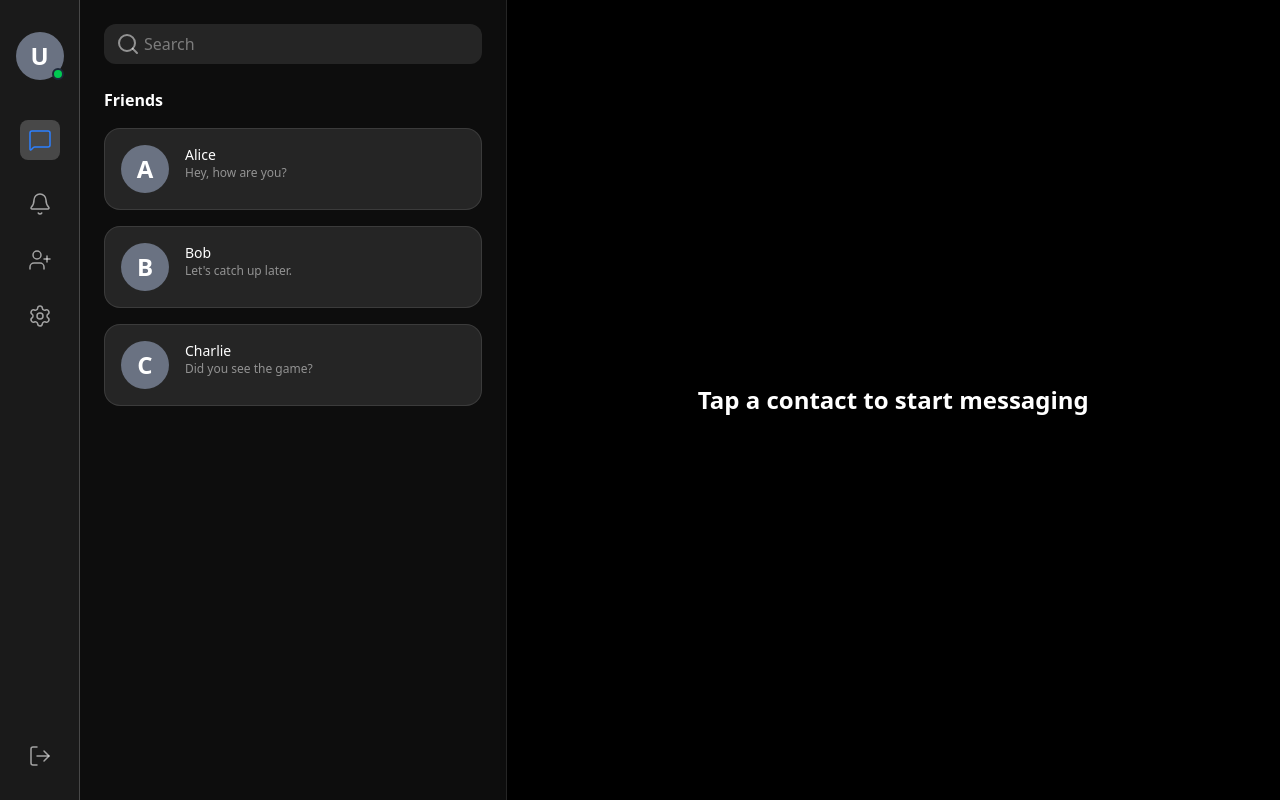
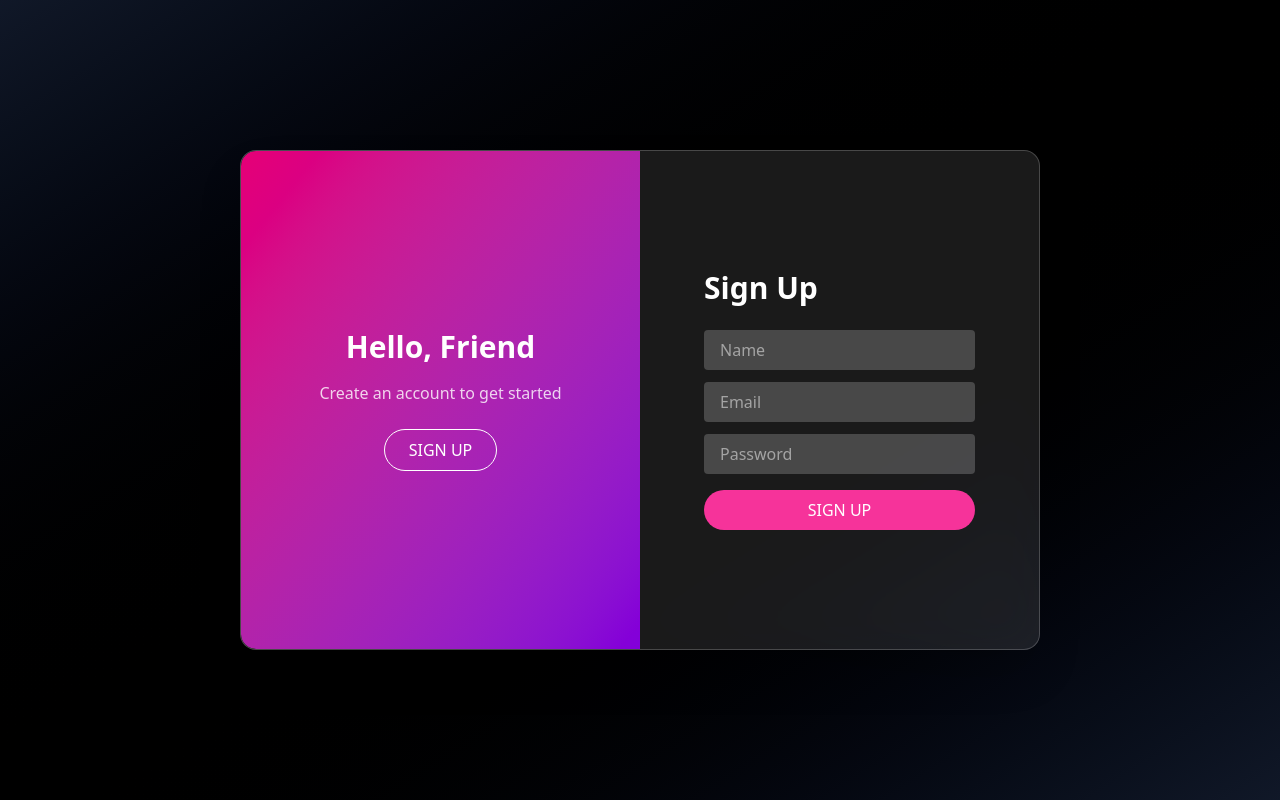
Before and after one commit to simha-sage/college-project-, a React app in the folder frontend/: page / in a window 1280 px wide. Built offline with nearby package versions, Linux system fonts and the light colour scheme; the HTML template or start-up script is replaced by a standard one.

Commit message:
completed basic required UI

```diff
--- a/frontend/src/App.jsx
+++ b/frontend/src/App.jsx
@@ -1,10 +1,11 @@
 import { useState } from "react";
 import { Home } from "./components/home";
+import AuthForm from "./components/AuthForm";
 
 function App() {
   return (
     <>
-      <Home />
+      <AuthForm />
     </>
   );
 }
--- /dev/null
+++ b/frontend/src/components/AuthForm.jsx
@@ -0,0 +1,91 @@
+import { useState } from "react";
+
+export default function AuthForm() {
+  const [signup, setSignup] = useState(false);
+
+  return (
+    <div className="h-screen flex justify-center items-center bg-gradient-to-br from-gray-900 via-black to-gray-900">
+      <div className="relative w-[800px] h-[500px] rounded-2xl overflow-hidden backdrop-blur-xl bg-white/10 border border-white/20 shadow-2xl">
+        {/* FORMS */}
+        <div className="flex h-full text-white">
+          {/* SIGN IN */}
+          <div className="w-1/2 flex flex-col justify-center px-16">
+            <h2 className="text-3xl font-bold mb-6">Sign In</h2>
+
+            <input
+              placeholder="Email"
+              className="mb-3 px-4 py-2 rounded bg-white/20 outline-none"
+            />
+            <input
+              placeholder="Password"
+              type="password"
+              className="mb-4 px-4 py-2 rounded bg-white/20 outline-none"
+            />
+
+            <button className="bg-blue-500 hover:bg-blue-600 py-2 rounded-full">
+              SIGN IN
+            </button>
+          </div>
+
+          {/* SIGN UP */}
+          <div className="w-1/2 flex flex-col justify-center px-16">
+            <h2 className="text-3xl font-bold mb-6">Sign Up</h2>
+
+            <input
+              placeholder="Name"
+              className="mb-3 px-4 py-2 rounded bg-white/20 outline-none"
+            />
+            <input
+              placeholder="Email"
+              className="mb-3 px-4 py-2 rounded bg-white/20 outline-none"
+            />
+            <input
+              placeholder="Password"
+              type="password"
+              className="mb-4 px-4 py-2 rounded bg-white/20 outline-none"
+            />
+
+            <button className="bg-pink-500 hover:bg-pink-600 py-2 rounded-full">
+              SIGN UP
+            </button>
+          </div>
+        </div>
+
+        {/* OVERLAY PANEL */}
+        <div
+          className={`absolute top-0 left-0 w-1/2 h-full bg-gradient-to-br from-pink-600 to-purple-700
+ backdrop-blur-xl text-white flex flex-col justify-center items-center text-center px-12 transition-all duration-700 ease-in-out
+          ${signup ? "translate-x-full" : "translate-x-0"}`}
+        >
+          {signup ? (
+            <>
+              <h2 className="text-3xl font-bold mb-4">Welcome Back</h2>
+              <p className="mb-6 text-white/80">Already have an account?</p>
+
+              <button
+                onClick={() => setSignup(false)}
+                className="border border-white px-6 py-2 rounded-full hover:bg-white hover:text-black transition"
+              >
+                SIGN IN
+              </button>
+            </>
+          ) : (
+            <>
+              <h2 className="text-3xl font-bold mb-4">Hello, Friend</h2>
+              <p className="mb-6 text-white/80">
+                Create an account to get started
+              </p>
+
+              <button
+                onClick={() => setSignup(true)}
+                className="border border-white px-6 py-2 rounded-full hover:bg-white hover:text-black transition"
+              >
+                SIGN UP
+              </button>
+            </>
+          )}
+        </div>
+      </div>
+    </div>
+  );
+}
--- a/frontend/src/components/ChatWindow.jsx
+++ b/frontend/src/components/ChatWindow.jsx
@@ -1,7 +1,35 @@
 import { Smile, Send } from "lucide-react";
+
+const Message = ({ text, time, isMe }) => (
+  <div className={`flex ${isMe ? "justify-end" : "justify-start"} mb-2`}>
+    <div
+      className={`max-w-xs px-4 py-2 rounded-2xl text-sm
+        ${
+          isMe
+            ? "bg-blue-500 text-white rounded-br-md"
+            : "bg-white/10 text-white rounded-bl-md"
+        }`}
+    >
+      <p>{text}</p>
+      <p className="text-[10px] opacity-70 mt-1 text-right">{time}</p>
+    </div>
+  </div>
+);
+const dummyMessages = [
+  { id: 1, text: "Hey bro!", time: "10:00 AM", isMe: false },
+  { id: 2, text: "Hello!", time: "10:01 AM", isMe: true },
+  { id: 3, text: "How are you?", time: "10:02 AM", isMe: false },
+  {
+    id: 4,
+    text: "I'm good. Working on chat UI 😄",
+    time: "10:03 AM",
+    isMe: true,
+  },
+  { id: 5, text: "Nice!", time: "10:04 AM", isMe: false },
+];
 const ChatWindow = ({ selectedUser }) => (
   <div className="flex-1 h-full flex flex-col p-6 relative">
-    {/* Header */}
+    {/* Header*/}
     <div className="flex items-center justify-between bg-white/10 p-4 rounded-2xl backdrop-blur-md">
       <div className="flex items-center gap-3">
         <p className="w-12 h-12 rounded-full bg-gray-500 flex items-center justify-center text-white font-bold text-2xl">
@@ -14,9 +42,12 @@ const ChatWindow = ({ selectedUser }) => (
       </div>
       <div className="flex gap-4 text-white/70"></div>
     </div>
-
     {/* Messages Area */}
-    <div className="flex-1 overflow-y-auto py-8 space-y-4"></div>
+    <div className="flex-1 overflow-y-auto py-8 space-y-4 px-4">
+      {dummyMessages.map((msg) => (
+        <Message key={msg.id} text={msg.text} time={msg.time} isMe={msg.isMe} />
+      ))}
+    </div>
 
     {/* Input Area */}
     <div className="mt-auto flex items-center gap-4 bg-white/10 p-3 rounded-2xl border border-white/20">
--- a/frontend/src/components/Home.jsx
+++ b/frontend/src/components/Home.jsx
@@ -30,7 +30,7 @@ export const Home = () => {
         )}
         {selectedIcon === "notifications" && <NotificationList />}
         {selectedIcon === "settings" && <SettingsList />}
-        {selectedIcon === "users" && <UserList />}
+        {selectedIcon === "users" && <UserList chats={dummyChats} />}
         {selectedUser !== null ? (
           <ChatWindow selectedUser={selectedUser} />
         ) : (
--- a/frontend/src/components/UserList.jsx
+++ b/frontend/src/components/UserList.jsx
@@ -1,9 +1,100 @@
 import React from "react";
+import { useState } from "react";
+const FriendRequestTemplate = ({ name, mutual = "", onAccept, onDelete }) => (
+  <div className="bg-white/10 p-4 rounded-2xl mb-4 border border-white/10 hover:bg-white/20 transition flex items-center">
+    {/* Avatar */}
+    <p className="w-12 h-12 rounded-full bg-gray-500 flex items-center justify-center text-white font-bold text-2xl">
+      {name.charAt(0)}
+    </p>
 
-const UserList = () => {
+    {/* User Info */}
+    <div className="ml-4 flex-1">
+      <p className="text-white text-sm font-medium">{name}</p>
+      {mutual && <p className="text-white/50 text-xs">{mutual}</p>}
+    </div>
+
+    {/* Actions */}
+    <div className="flex gap-2">
+      <button
+        onClick={onAccept}
+        className="px-3 py-1 text-xs bg-green-500 hover:bg-green-600 text-white rounded-lg"
+      >
+        Accept
+      </button>
+
+      <button
+        onClick={onDelete}
+        className="px-3 py-1 text-xs bg-red-500 hover:bg-red-600 text-white rounded-lg"
+      >
+        Delete
+      </button>
+    </div>
+  </div>
+);
+
+const AddFriendTemplate = ({ name, mutual = "", onAdd }) => {
+  const [status, setStatus] = useState("add");
+
+  const handleAdd = () => {
+    setStatus("pending");
+    onAdd && onAdd();
+  };
+
+  return (
+    <div className="bg-white/10 p-4 rounded-2xl mb-4 border border-white/10 flex items-center">
+      {/* dp */}
+      <p className="w-12 h-12 rounded-full bg-gray-500 flex items-center justify-center text-white font-bold text-2xl">
+        {name.charAt(0)}
+      </p>
+
+      <div className="ml-4 flex-1">
+        <p className="text-white text-sm font-medium">{name}</p>
+        {mutual && <p className="text-white/50 text-xs">{mutual}</p>}
+      </div>
+
+      <button
+        onClick={handleAdd}
+        disabled={status === "pending"}
+        className={`px-4 py-1 text-xs rounded-lg text-white transition
+          ${
+            status === "pending"
+              ? "bg-gray-500 cursor-not-allowed"
+              : "bg-blue-500 hover:bg-blue-600"
+          }`}
+      >
+        {status === "pending" ? "Pending" : "Add"}
+      </button>
+    </div>
+  );
+};
+
+const UserList = ({ chats }) => {
   return (
     <div className="w-1/3 h-full p-6 overflow-y-auto bg-white/5 backdrop-blur-sm border-r border-white/10">
-      <h3 className="text-white font-semibold mb-4">UserList</h3>
+      <section>
+        <h3 className="text-white font-semibold mb-4">Friend Requests</h3>
+        {/* Map through your group data here */}
+        {chats.map((chat) => (
+          <FriendRequestTemplate
+            key={chat.name}
+            name={chat.name}
+            lastMessage={chat.lastMessage}
+            time={chat.time}
+          />
+        ))}
+      </section>
+      <section>
+        <h3 className="text-white font-semibold mb-4">Add new friends</h3>
+        {/* Map through your group data here */}
+        {chats.map((chat) => (
+          <AddFriendTemplate
+            key={chat.name}
+            name={chat.name}
+            lastMessage={chat.lastMessage}
+            time={chat.time}
+          />
+        ))}
+      </section>
     </div>
   );
 };
```
